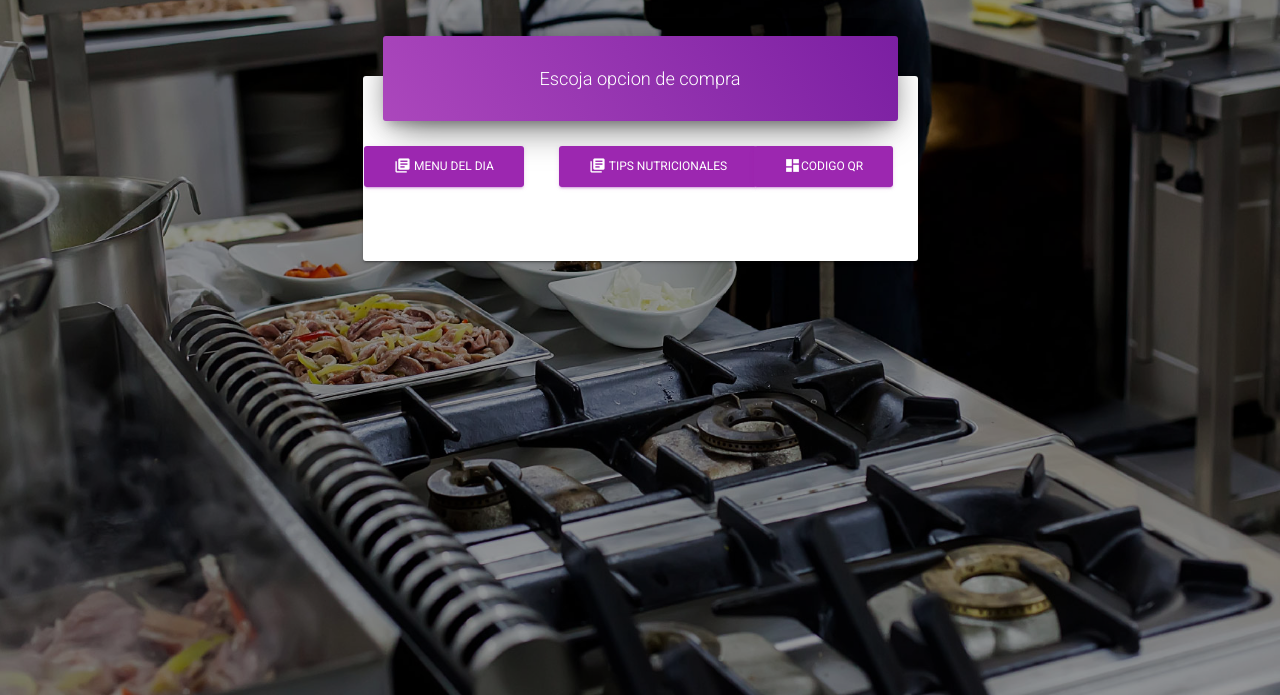
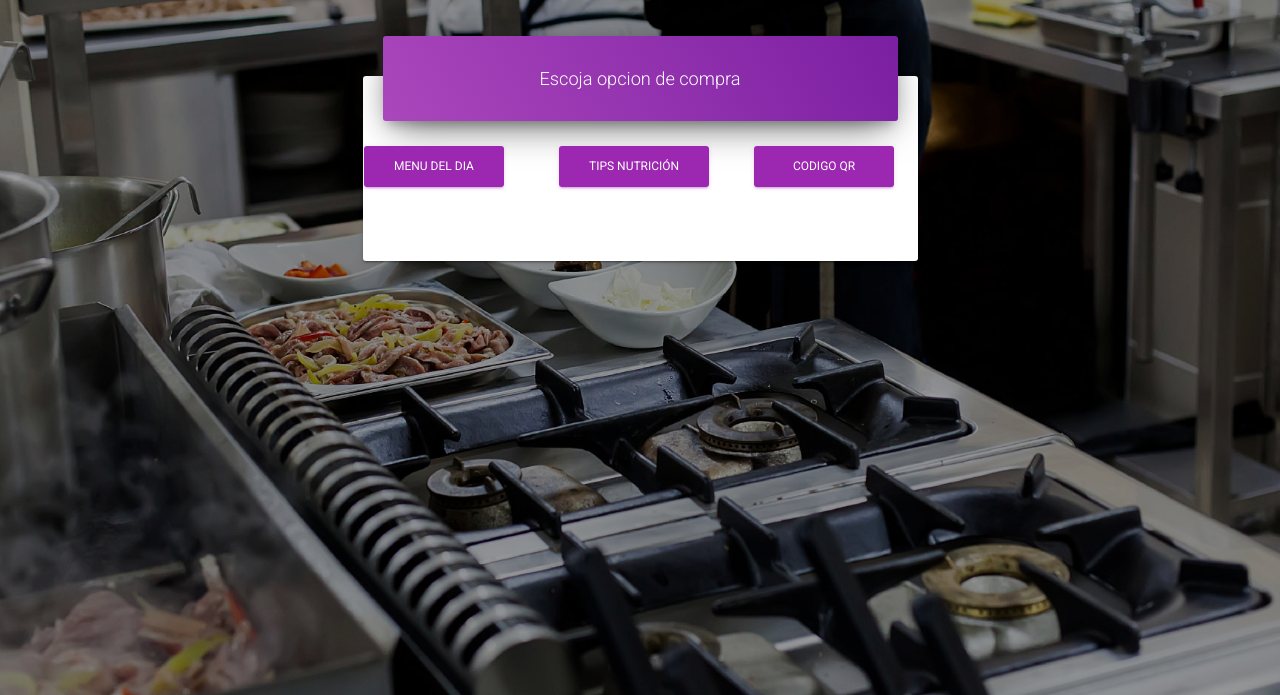
Before and after one commit to practisis/cateyal2, a plain HTML site: page www/pagina1.html in a window 1280 px wide. Shown: the part 105-800 px from the top of the page. Drawn offline with Linux system fonts and the light colour scheme.

Commit message:
Update pagina1.html

```diff
--- a/www/pagina1.html
+++ b/www/pagina1.html
@@ -96,7 +96,7 @@
 									<div class = 'col-md-3'>
 										<center>
 											<button onclick = "$('#modal1').modal('show') , $('#modal2').modal('hide') , $('#modal3').modal('hide')"class="btn btn-primary " data-toggle="modal" data-target="#myModal">
-												<i class="material-icons">library_books</i> Menu del dia
+												Menu del dia
 												<div class="ripple-container"></div>
 											</button>
 										</center>
@@ -105,7 +105,7 @@
 									<div class = 'col-md-3'>
 										<center>
 											<button onclick = "$('#modal1').modal('hide') , $('#modal2').modal('hide') , $('#modal3').modal('show') "class="btn btn-primary " data-toggle="modal" data-target="#myModal">
-												<i class="material-icons">library_books</i> Tips Nutricionales
+												Tips Nutrición
 												<div class="ripple-container"></div>
 											</button>
 										</center>
@@ -115,7 +115,7 @@
 
 										<center>
 											<button onclick = "$('#modal1').modal('hide') , $('#modal2').modal('show') , $('#modal3').modal('hide') " class="btn btn-primary " data-toggle="modal" data-target="#myModal">
-												<i class="material-icons">dashboard</i>Codigo QR
+												&nbsp;&nbsp;&nbsp;Codigo QR&nbsp;&nbsp;&nbsp;
 												<div class="ripple-container"></div>
 											</button>
 										</center>
@@ -168,7 +168,7 @@
 					<h4 class="modal-title">Codigo QR</h4>
 				</div>
 				<div class="modal-body">
-					<center><img src="http://chart.apis.google.com/chart?cht=qr&chs=150x150&chl=1100342904" alt="qr" class="img-thumbnail"></center>
+					<center><img src="" alt="qr" class="img-thumbnail" id ="fotoQr" ></center>
 				</div>
 				<div class="modal-footer">
 
@@ -222,6 +222,9 @@
 	<!-- Control Center for Material Kit: activating the ripples, parallax effects, scripts from the example pages etc -->
 	<script src="assets/js/material-kit.js" type="text/javascript"></script>
 	<script>
+		$(document).ready(function(){
+			$('#fotoQr').attr('src','http://chart.apis.google.com/chart?cht=qr&chs=150x150&chl=1100342904')
+		})
 		function valida_datos(){
 				var e = $('#username').val();
 				var email = $('#username').val();
```
